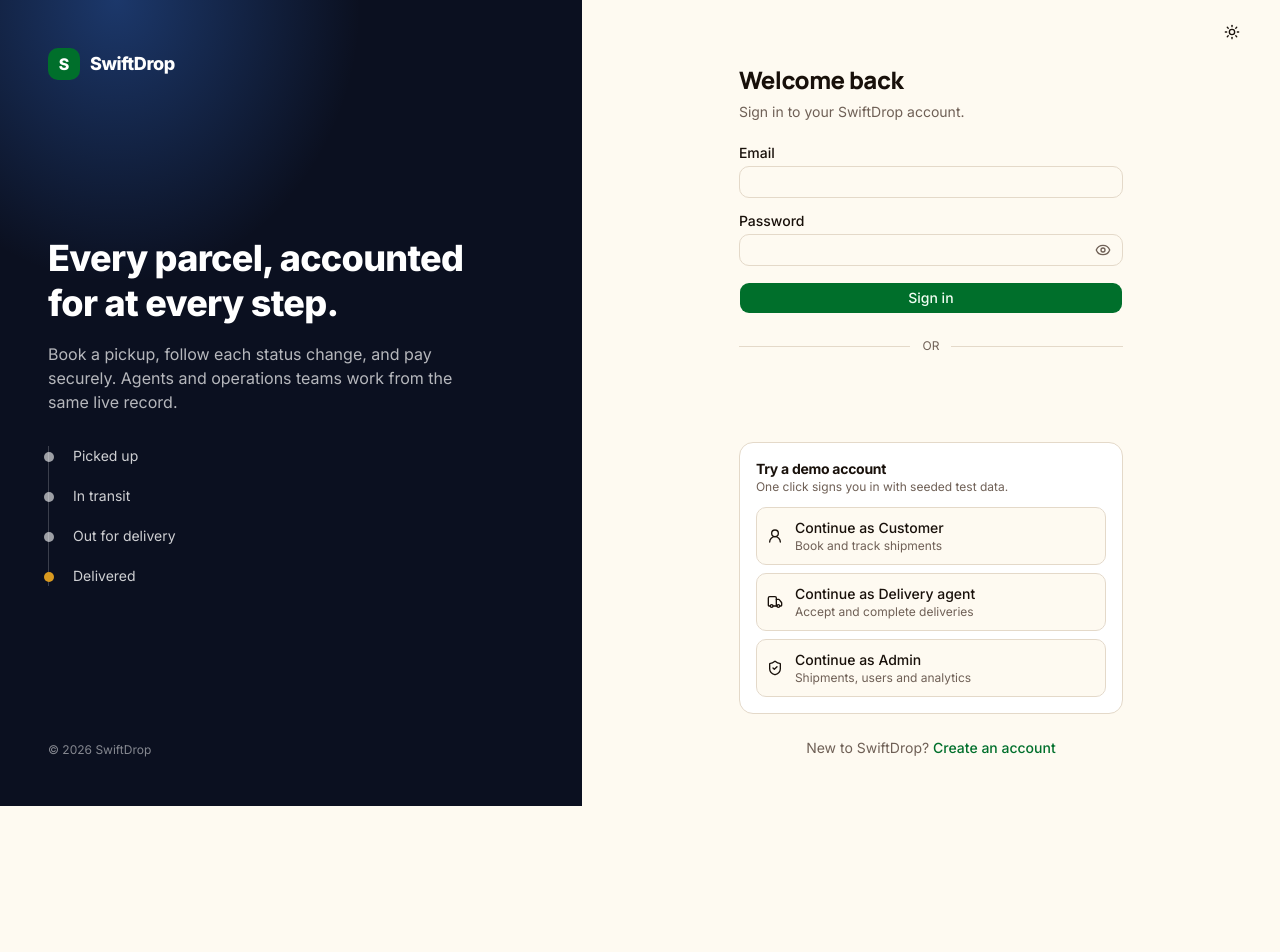
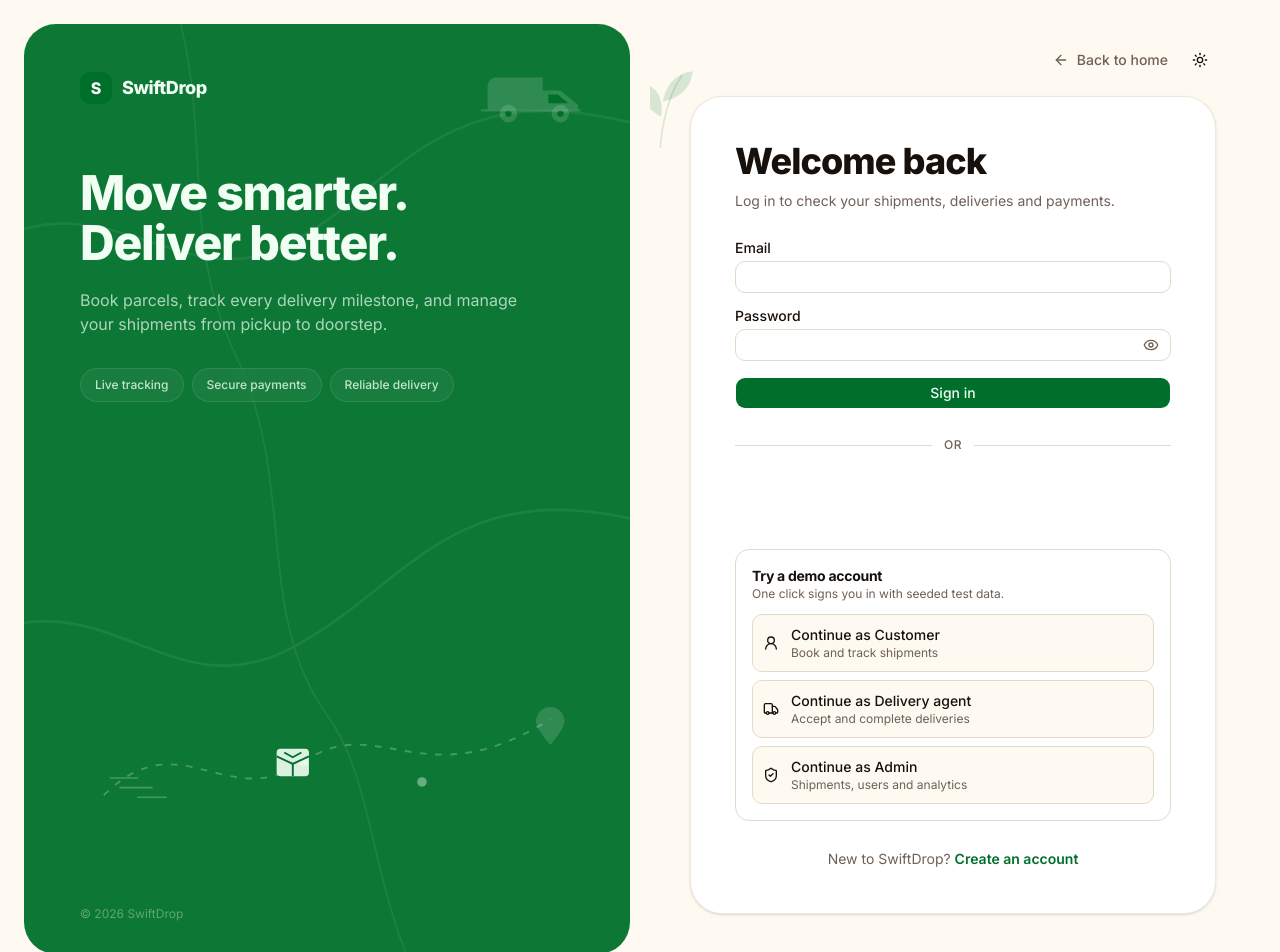
Before and after one commit to ShantoSarkar34/shipdrop-frontend, a Next.js app: page /login in a window 1280 px wide. Shown: the top 952 px of the page. Before the commit the page ends 806 px from the top, so only its background shows below. Built offline with nearby package versions, Linux system fonts and the light colour scheme; no server answers.

Commit message:
redesign login and register page

```diff
--- a/src/app/(auth)/layout.tsx
+++ b/src/app/(auth)/layout.tsx
@@ -1,3 +1,4 @@
+import { ArrowLeft } from "lucide-react";
 import Link from "next/link";
 import { Suspense } from "react";
 import { AuthAside } from "@/components/auth/auth-aside";
@@ -7,28 +8,83 @@ import { GuestGuard } from "@/components/auth/guest-guard";
 import { Logo } from "@/components/brand/logo";
 import { ThemeToggle } from "@/components/theme-toggle";
 
-export default function AuthLayout({ children }: { children: React.ReactNode }) {
+export default function AuthLayout({
+  children,
+}: {
+  children: React.ReactNode;
+}) {
   return (
-    <div className="min-h-dvh lg:grid lg:grid-cols-[5fr_6fr]">
+    <div className="min-h-dvh bg-cream p-4 sm:p-5 lg:p-6">
+      <div className="grid min-h-[calc(100dvh-2rem)] gap-4 lg:grid-cols-[1fr_1fr] xl:gap-5">
+        {/* Left green card */}
         <AuthAside />
-      <div className="flex min-h-dvh flex-col">
-        <header className="flex items-center justify-between px-4 py-4 sm:px-8">
-          <Link href="/" aria-label="SwiftDrop home" className="rounded-md lg:hidden">
+
+        {/* Right auth section */}
+        <section className="relative min-h-[calc(100dvh-2rem)] overflow-hidden rounded-[2rem] bg-background">
+          {/* Decorative leaf crossing the top boundary */}
+          <svg
+            aria-hidden="true"
+            viewBox="0 0 100 140"
+            className="pointer-events-none absolute left-0 top-5 z-20 h-28 w-20 -translate-x-1/4 text-primary/15"
+            fill="none"
+          >
+            <path
+              d="M38 130C38 130 40 75 65 39"
+              stroke="currentColor"
+              strokeWidth="2"
+            />
+            <path
+              d="M39 91C22 83 14 68 16 50C34 53 42 67 39 91Z"
+              fill="currentColor"
+            />
+            <path
+              d="M41 72C45 50 59 36 78 34C77 53 64 67 41 72Z"
+              fill="currentColor"
+            />
+          </svg>
+
+          {/* Subtle decorative glow */}
+          <div
+            aria-hidden="true"
+            className="pointer-events-none absolute -right-32 -top-32 size-80 rounded-full bg-harvest/10 blur-3xl"
+          />
+
+          {/* Top controls */}
+          <header className="relative z-30 flex items-center justify-between px-6 py-5 sm:px-8 lg:px-10">
+            <Link
+              href="/"
+              aria-label="SwiftDrop home"
+              className="rounded-lg focus-visible:outline-none focus-visible:ring-2 focus-visible:ring-ring lg:hidden"
+            >
               <Logo />
             </Link>
-          <div className="ml-auto">
+
+            <Link
+              href="/"
+              className="group ml-auto hidden items-center gap-2 text-sm font-medium text-muted-foreground transition-colors hover:text-foreground lg:flex"
+            >
+              <ArrowLeft className="size-4 transition-transform duration-200 group-hover:-translate-x-0.5" />
+              Back to home
+            </Link>
+
+            <div className="ml-4">
               <ThemeToggle />
             </div>
           </header>
-        <main className="flex flex-1 items-center justify-center px-4 pb-12 sm:px-8">
-          <div className="w-full max-w-sm">
+
+          {/* White form card */}
+          <main className="relative z-10 flex px-4 pb-8 sm:px-8 lg:px-10 lg:pb-10">
+            <div className="w-full rounded-[2rem] border border-border/60 bg-card p-6 shadow-sm sm:p-8 lg:p-10 xl:p-11">
+              <div className="mx-auto w-full max-w-xl">
                 <GoogleProvider>
                   <Suspense fallback={<AuthFormSkeleton />}>
                     <GuestGuard>{children}</GuestGuard>
                   </Suspense>
                 </GoogleProvider>
               </div>
+            </div>
           </main>
+        </section>
       </div>
     </div>
   );
--- a/src/app/(auth)/login/page.tsx
+++ b/src/app/(auth)/login/page.tsx
@@ -12,30 +12,34 @@ export const metadata: Metadata = {
 
 export default function LoginPage() {
   return (
-    <div className="space-y-6">
-      <div className="space-y-1.5">
-        <h1 className="text-2xl font-extrabold">Welcome back</h1>
-        <p className="text-sm text-muted-foreground">
-          Sign in to your SwiftDrop account.
+    <div className="space-y-7">
+      <div className="space-y-2">
+        <h1 className="font-display text-3xl font-extrabold tracking-tight sm:text-4xl">
+          Welcome back
+        </h1>
+
+        <p className="text-sm leading-6 text-muted-foreground">
+          Log in to check your shipments, deliveries and payments.
         </p>
       </div>
 
       <LoginForm />
 
-      <div className="flex items-center gap-3 text-xs text-muted-foreground uppercase">
+      <div className="flex items-center gap-3 text-xs font-medium uppercase tracking-wider text-muted-foreground">
         <span className="h-px flex-1 bg-border" />
-        or
+        <span>or</span>
         <span className="h-px flex-1 bg-border" />
       </div>
 
       <GoogleButton />
+
       <DemoLogin />
 
       <p className="text-center text-sm text-muted-foreground">
         New to SwiftDrop?{" "}
         <Link
           href="/register"
-          className="font-medium text-primary underline-offset-4 hover:underline"
+          className="font-semibold text-primary underline-offset-4 hover:underline"
         >
           Create an account
         </Link>
--- a/src/app/(auth)/register/page.tsx
+++ b/src/app/(auth)/register/page.tsx
@@ -11,24 +11,28 @@ export const metadata: Metadata = {
 
 export default function RegisterPage() {
   return (
-    <div className="space-y-6">
-      <div className="space-y-1.5">
-        <h1 className="text-2xl font-extrabold">Create your account</h1>
-        <p className="text-sm text-muted-foreground">
-          Start sending or delivering with SwiftDrop.
+    <div className="space-y-7">
+      <div className="space-y-2">
+        <h1 className="font-display text-3xl font-extrabold tracking-tight sm:text-4xl">
+          Create your account
+        </h1>
+
+        <p className="text-sm leading-6 text-muted-foreground">
+          Start sending parcels or delivering with SwiftDrop.
         </p>
       </div>
 
       <RegisterForm />
 
-      <div className="flex items-center gap-3 text-xs text-muted-foreground uppercase">
+      <div className="flex items-center gap-3 text-xs font-medium uppercase tracking-wider text-muted-foreground">
         <span className="h-px flex-1 bg-border" />
-        or
+        <span>or</span>
         <span className="h-px flex-1 bg-border" />
       </div>
 
       <GoogleButton />
-      <p className="text-center text-xs text-muted-foreground">
+
+      <p className="text-center text-xs leading-5 text-muted-foreground">
         Signing up with Google creates a customer account.
       </p>
 
@@ -36,7 +40,7 @@ export default function RegisterPage() {
         Already have an account?{" "}
         <Link
           href="/login"
-          className="font-medium text-primary underline-offset-4 hover:underline"
+          className="font-semibold text-primary underline-offset-4 hover:underline"
         >
           Sign in
         </Link>
--- a/src/components/auth/auth-aside.tsx
+++ b/src/components/auth/auth-aside.tsx
@@ -1,51 +1,229 @@
 import Link from "next/link";
 import { Logo } from "@/components/brand/logo";
 
-const STEPS = ["Picked up", "In transit", "Out for delivery", "Delivered"];
-
 export function AuthAside() {
   return (
-    <aside className="relative hidden overflow-hidden bg-[#0b1020] text-white lg:flex lg:flex-col lg:justify-between lg:p-12">
-      <div
+    <aside className="relative h-full min-h-[calc(100dvh-2rem)] overflow-hidden rounded-[2rem] bg-primary/95 text-primary-foreground lg:flex lg:flex-col">
+      {/* Decorative route/map pattern */}
+      <svg
         aria-hidden="true"
-        className="pointer-events-none absolute inset-0 bg-[radial-gradient(60%_50%_at_20%_0%,rgba(59,130,246,0.35),transparent_70%)]"
-      />
+        viewBox="0 0 500 700"
+        className="pointer-events-none absolute inset-0 h-full w-full opacity-[0.07]"
+        fill="none"
+        preserveAspectRatio="none"
+      >
+        <path
+          d="M-40 170C70 110 130 210 220 165C315 118 350 25 540 85"
+          stroke="currentColor"
+          strokeWidth="2"
+        />
+        <path
+          d="M-60 470C65 405 115 520 220 470C325 420 355 325 550 385"
+          stroke="currentColor"
+          strokeWidth="2"
+        />
+        <path
+          d="M120 -30C160 80 125 155 175 250C225 345 190 445 250 520C290 570 285 650 330 730"
+          stroke="currentColor"
+          strokeWidth="1.5"
+        />
+      </svg>
+
+      {/* Top-right delivery truck decoration */}
+      <svg
+        aria-hidden="true"
+        viewBox="0 0 160 120"
+        className="pointer-events-none absolute right-8 top-8 h-24 w-32 text-primary-foreground/15"
+        fill="none"
+      >
+        <path d="M22 67V38C22 32 27 27 33 27H91V67H22Z" fill="currentColor" />
+        <path d="M91 43H113L135 61V67H91V43Z" fill="currentColor" />
+        <path
+          d="M98 48H110L123 59H98V48Z"
+          className="text-primary"
+          fill="currentColor"
+        />
+        <circle cx="48" cy="72" r="11" fill="currentColor" />
+        <circle cx="113" cy="72" r="11" fill="currentColor" />
+        <circle
+          cx="48"
+          cy="72"
+          r="4"
+          className="text-primary"
+          fill="currentColor"
+        />
+        <circle
+          cx="113"
+          cy="72"
+          r="4"
+          className="text-primary"
+          fill="currentColor"
+        />
+        <path
+          d="M15 68H137"
+          stroke="currentColor"
+          strokeWidth="3"
+          strokeLinecap="round"
+        />
+      </svg>
+
+      {/* Brand */}
       <Link
         href="/"
-        className="relative w-fit rounded-md focus-visible:ring-2 focus-visible:ring-white/70 focus-visible:outline-none"
+        aria-label="SwiftDrop home"
+        className="relative z-10 ml-10 mt-10 w-fit rounded-lg focus-visible:outline-none focus-visible:ring-2 focus-visible:ring-white/70 xl:ml-14 xl:mt-12"
       >
         <Logo />
       </Link>
 
-      <div className="relative max-w-md space-y-8">
-        <div className="space-y-4">
-          <h2 className="font-display text-4xl leading-tight font-extrabold">
-            Every parcel, accounted for at every step.
-          </h2>
-          <p className="text-white/70">
-            Book a pickup, follow each status change, and pay securely. Agents
-            and operations teams work from the same live record.
-          </p>
+      {/* Main copy */}
+      <div className="relative z-10 ml-10 mt-14 max-w-xl xl:ml-14 xl:mt-16">
+        <h2 className="font-display text-4xl font-extrabold leading-[1.04] tracking-tight xl:text-5xl">
+          Move smarter.
+          <br />
+          <span className="text-harvest">Deliver better.</span>
+        </h2>
+
+        <p className="mt-5 max-w-md text-sm leading-6 text-primary-foreground/70 xl:text-base">
+          Book parcels, track every delivery milestone, and manage your
+          shipments from pickup to doorstep.
+        </p>
+
+        {/* Feature pills */}
+        <div className="mt-8 flex flex-wrap gap-2">
+          <div className="rounded-full border border-white/10 bg-white/5 px-3.5 py-2 text-xs font-medium text-primary-foreground/80 backdrop-blur-sm">
+            Live tracking
+          </div>
+
+          <div className="rounded-full border border-white/10 bg-white/5 px-3.5 py-2 text-xs font-medium text-primary-foreground/80 backdrop-blur-sm">
+            Secure payments
+          </div>
+
+          <div className="rounded-full border border-white/10 bg-white/5 px-3.5 py-2 text-xs font-medium text-primary-foreground/80 backdrop-blur-sm">
+            Reliable delivery
+          </div>
         </div>
-
-        <ol
-          aria-hidden="true"
-          className="relative space-y-5 border-l border-white/20 pl-6"
-        >
-          {STEPS.map((step, index) => (
-            <li key={step} className="relative text-sm text-white/80">
-              <span
-                className={`absolute top-1.5 -left-7.25 size-2.5 rounded-full ${
-                  index === STEPS.length - 1 ? "bg-highlight" : "bg-white/60"
-                }`}
-              />
-              {step}
-            </li>
-          ))}
-        </ol>
       </div>
 
-      <p className="relative text-xs text-white/50">
+      {/* Animated route illustration */}
+      <div
+        aria-hidden="true"
+        className="pointer-events-none absolute bottom-24 left-10 right-10 h-48 xl:left-14 xl:right-14"
+      >
+        <svg
+          viewBox="0 0 520 180"
+          className="h-full w-full overflow-visible"
+          fill="none"
+        >
+          {/* Route */}
+          <path
+            d="M25 125C105 45 155 145 235 90C315 35 360 130 495 45"
+            stroke="currentColor"
+            strokeWidth="2"
+            strokeDasharray="7 9"
+            className="text-primary-foreground/25"
+          />
+
+          {/* Start point */}
+          <circle cx="25" cy="125" r="7" className="fill-harvest" />
+
+          <circle cx="25" cy="125" r="13" className="fill-harvest/15" />
+
+          {/* Middle tracking points */}
+          <circle
+            cx="235"
+            cy="90"
+            r="5"
+            className="fill-primary-foreground/60"
+          />
+
+          <circle
+            cx="360"
+            cy="111"
+            r="5"
+            className="fill-primary-foreground/40"
+          />
+
+          {/* Destination */}
+          <circle cx="495" cy="45" r="7" className="fill-harvest" />
+
+          <circle cx="495" cy="45" r="15" className="fill-harvest/15" />
+
+          {/* Destination pin */}
+          <path
+            d="M495 72C495 72 480 55 480 47C480 38.7 486.7 32 495 32C503.3 32 510 38.7 510 47C510 55 495 72 495 72Z"
+            className="fill-primary-foreground/15"
+          />
+
+          <circle cx="495" cy="47" r="5" className="fill-harvest" />
+
+          {/* Package */}
+          <g transform="translate(207 76)">
+            <rect
+              x="0"
+              y="0"
+              width="34"
+              height="29"
+              rx="4"
+              className="fill-primary-foreground/90"
+            />
+            <path
+              d="M0 8L17 16L34 8"
+              stroke="currentColor"
+              strokeWidth="2"
+              className="text-primary"
+            />
+            <path
+              d="M17 16V29"
+              stroke="currentColor"
+              strokeWidth="2"
+              className="text-primary"
+            />
+            <path
+              d="M8 4L17 9L26 4"
+              stroke="currentColor"
+              strokeWidth="2"
+              className="text-primary"
+            />
+          </g>
+        </svg>
+      </div>
+
+      {/* Small motion lines */}
+      <svg
+        aria-hidden="true"
+        viewBox="0 0 100 60"
+        className="pointer-events-none absolute bottom-36 left-20 h-12 w-20 text-primary-foreground/25"
+        fill="none"
+      >
+        <path
+          d="M8 20H42"
+          stroke="currentColor"
+          strokeWidth="2"
+          strokeLinecap="round"
+        />
+        <path
+          d="M20 32H60"
+          stroke="currentColor"
+          strokeWidth="2"
+          strokeLinecap="round"
+        />
+        <path
+          d="M42 44H78"
+          stroke="currentColor"
+          strokeWidth="2"
+          strokeLinecap="round"
+        />
+      </svg>
+
+      {/* Soft destination glow */}
+      <div
+        aria-hidden="true"
+        className="pointer-events-none absolute -bottom-20 right-4 size-48 rounded-full bg-harvest/10 blur-3xl xl:right-10 xl:size-56"
+      />
+
+      {/* Footer */}
+      <p className="relative z-10 mt-auto ml-10 pb-8 text-xs text-primary-foreground/35 xl:ml-14">
         © {new Date().getFullYear()} SwiftDrop
       </p>
     </aside>
```
Lines whose indentation alone changed are shown as unchanged.
